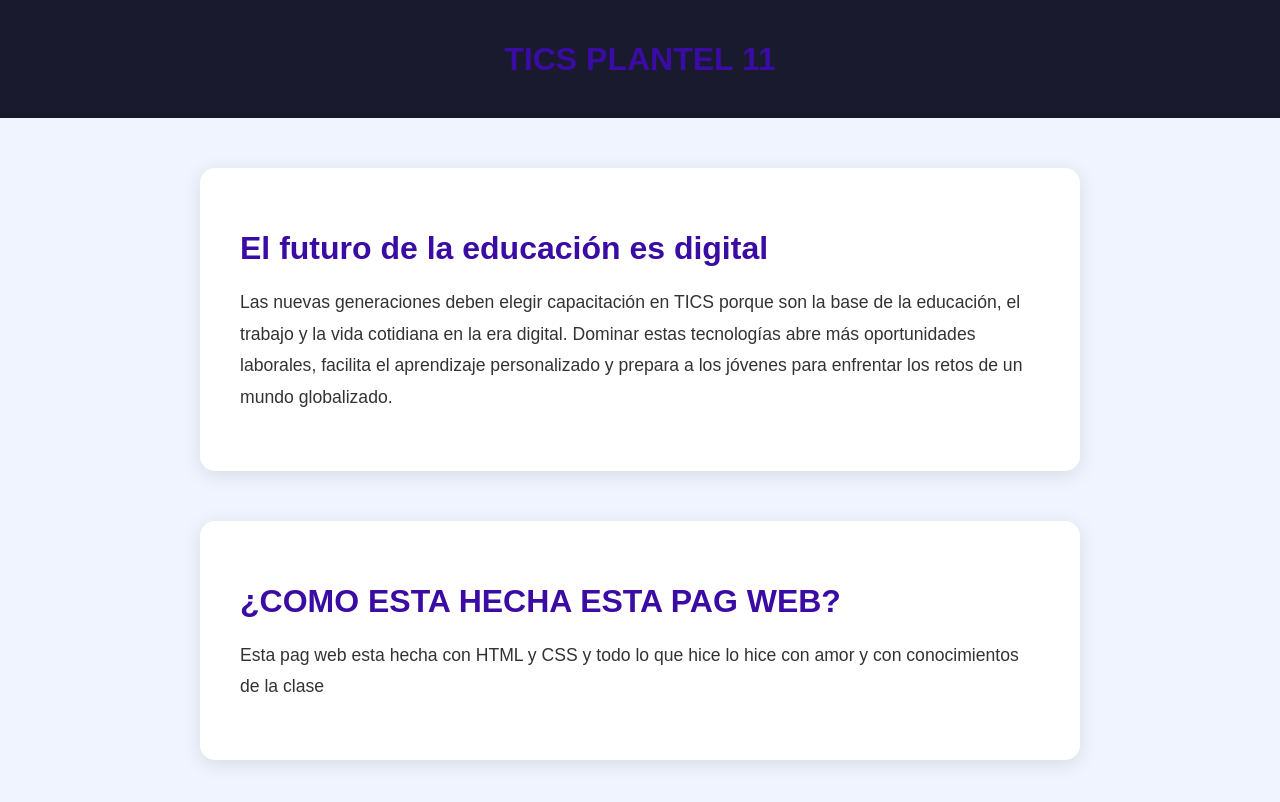
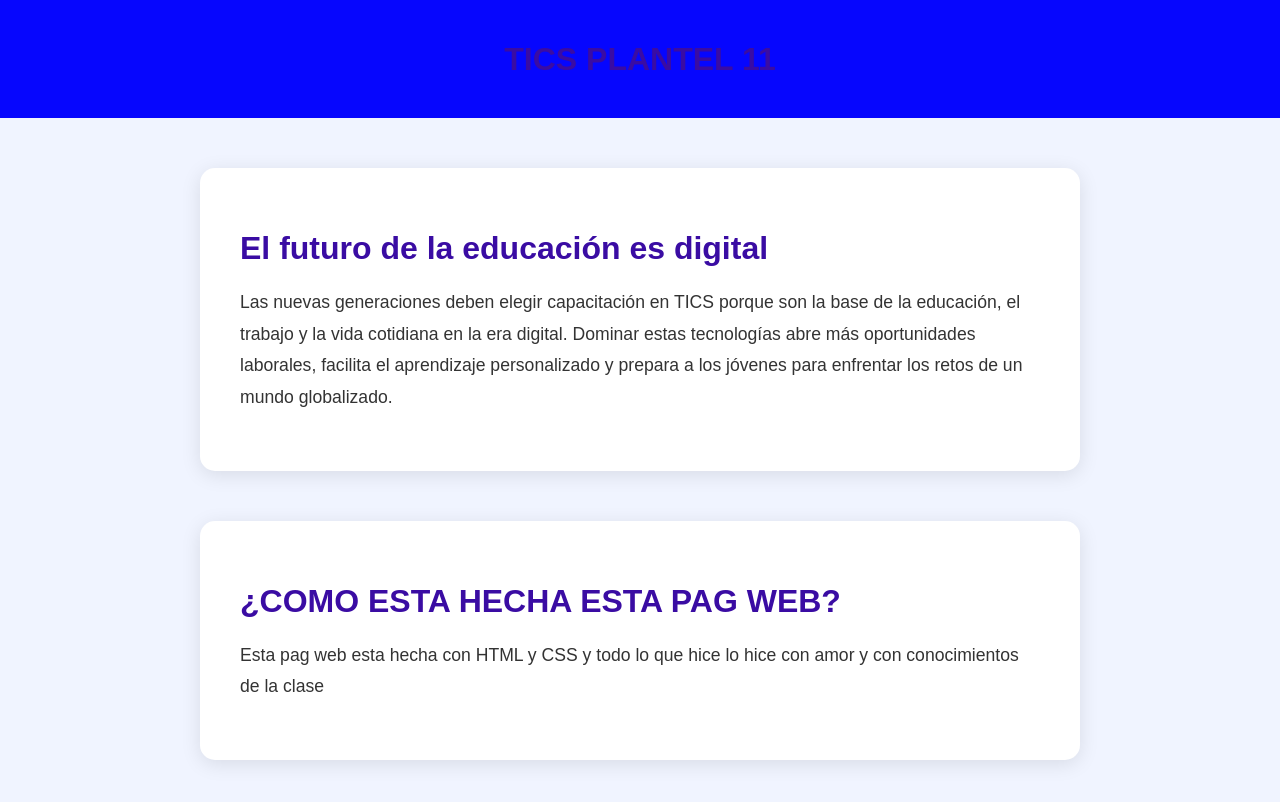
Before and after one commit to oliverlopez17/mi-web, a website: page public/index.html in a window 1280 px wide. Drawn offline with Linux system fonts and the light colour scheme.

Commit message:
cambie el color

```diff
--- a/public/estilos.css
+++ b/public/estilos.css
@@ -7,7 +7,7 @@ body {
 }
 
 header {
-    background-color: #1a1a2e;
+    background-color: #0606fe;
     color: white;
     padding: 20px;
     text-align: center;
```
